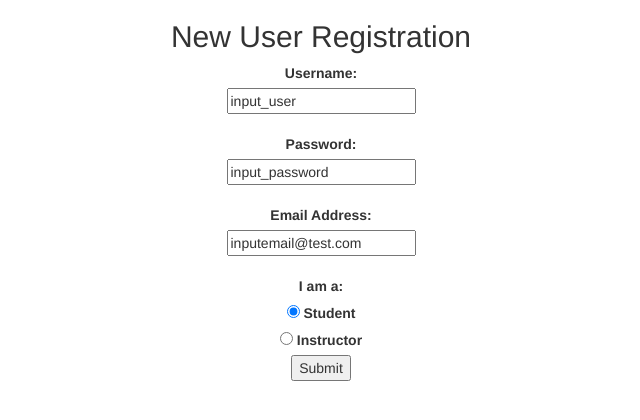
After one commit to CMSC-13600-Data-Engineering/project-kmballantyne, a Django app: page /new in a window 1280 px wide. The commit adds this page. Shown: the top 420 px of the page, without its empty margins (319-959 px from the left). Run offline with Django 4.2, Linux system fonts and the light colour scheme; parts of the project's set-up code (start-up, migrations or seed data) failed here and were passed over.

Commit message:
final submission changes for HW4

```diff
--- a/attendancechimp/app/models.py
+++ b/attendancechimp/app/models.py
@@ -13,14 +13,14 @@ class Person(models.Model):
 
     user = models.ForeignKey(User, on_delete=models.CASCADE)
 
-def create_user(name, email, password, is_instructor):
+def create_ac_user(name, email, password, instructor):
 
     user = User.objects.create_user(name, email, password)
     user.save()
 
-    uni_per = Person(is_instructor=is_instructor, user=user)
+    uni_per = Person(instructor=instructor, user=user)
     uni_per.save()
-
+    #here
     return user, uni_per
 
 # class StudentUsers(models.Model):
--- a/attendancechimp/app/urls.py
+++ b/attendancechimp/app/urls.py
@@ -3,7 +3,15 @@ from django.urls import path
 from . import views
 
 urlpatterns = [
-    path('handleform', views.handle_form, name='form'),
     path('', views.index, name='index'),
-    #path('handleform', views.handle_form, name='form'),
+    path('new', views.new, name='new'),
+    path('new_submit', views.new_submit, name='new_submit'),
+    path('createUser', views.createUser, name='createUser')
+    # path('course_create', views.course_create, name='course_create'),
+    # path('course_create_submit', views.course_create_submit, name='course_create_submit'),
+    # path('qr_create', views.qr_create, name='qr_create'),
+    # path('qr_create_submit', views.qr_create_submit, name='qr_create_submit'),
+    # path('qr_upload', views.qr_upload, name='qr_upload'),
+    # path('qr_upload_submit', views.qr_upload_submit, name='qr_upload_submit'),
+    # path('handleform', views.handle_form, name='form')
 ]
--- a/attendancechimp/app/views.py
+++ b/attendancechimp/app/views.py
@@ -1,11 +1,27 @@
+# these are Django imports
+from venv import create
 from django.shortcuts import render
 from django.http import HttpResponse
 from django.views.decorators.csrf import csrf_exempt
+from django.contrib.auth import login
+from django.core.exceptions import PermissionDenied
+
+# these are import from my model
 from .models import *
 
 @csrf_exempt
 def index(request):
-    return render(request, 'app/index.html', {})
+    '''
+    Presents the main landing page
+    Error checks:
+        - this view only triggers on a GET request.
+    '''
+
+    if request.method == "GET":
+        return render(request, 'app/index.html', {'my_var': 'its value'})
+
+    raise PermissionDenied
+
 
 @csrf_exempt
 def handle_form(request):
@@ -19,3 +35,61 @@ def handle_form(request):
     new_course.save()
 
     return render(request, 'app/index.html', {})
+
+@csrf_exempt
+def new(request):
+    '''
+    The page for creating a new user
+    Error checks:
+        - this view can only trigger on a GET request.
+        - this view only triggers if the user isn't logged in
+    '''
+
+    if request.method == "GET" and not request.user.is_authenticated:
+        return render(request, 'app/new.html', {})
+
+    raise PermissionDenied
+
+@csrf_exempt
+def new_submit(request):
+
+    return render(request)
+
+@csrf_exempt
+def createUser(request):
+
+    '''
+    Handles a submission from a new user creation form
+    Error checks:
+        - raises an error if logged in
+    '''
+
+    # is a user is logged in, if yes then fail
+    #if request.user.is_authenticated:
+    #    raise PermissionDenied
+
+    # get the post data
+    username = request.POST.get("username")
+    email = request.POST.get("email")
+    password = request.POST.get("password")
+    instructor = (request.POST.get("choice") == "instructor")
+
+    if User.objects.filter(email=email).exists():
+        return render(request, 'app/new.html', {'error': 'Email already in use'})
+
+    # return back if there is some kind of error
+    if username is None or\
+        email is None or\
+        password is None or\
+        request.POST.get("choice") is None:
+        return render(request, 'app/new.html', {})
+
+    # create and login
+    user, uni_per = create_ac_user(username, email, password, instructor)
+    login(request, user)
+
+    user.save()
+    uni_per.save()
+
+    # return to index
+    return render(request, 'app/index.html', {})
--- a/attendancechimp/attendancechimp/urls.py
+++ b/attendancechimp/attendancechimp/urls.py
@@ -16,8 +16,21 @@ Including another URLconf
 from django.contrib import admin
 from django.urls import include,path
 
+from app import views
+
 urlpatterns = [
     path('app/', include('app.urls')),
     path('admin/', admin.site.urls),
-    path("accounts/", include("django.contrib.auth.urls"))
+    path("accounts/", include("django.contrib.auth.urls")),
+    path('', views.index, name='index'),
+    path('new', views.new, name='new'),
+    path('new_submit', views.new_submit, name='new_submit'),
+    path('createUser', views.createUser, name='createUser')
+    # path('course_create', views.course_create, name='course_create'),
+    # path('course_create_submit', views.course_create_submit, name='course_create_submit'),
+    # path('qr_create', views.qr_create, name='qr_create'),
+    # path('qr_create_submit', views.qr_create_submit, name='qr_create_submit'),
+    # path('qr_upload', views.qr_upload, name='qr_upload'),
+    # path('qr_upload_submit', views.qr_upload_submit, name='qr_upload_submit'),
+    # path('handleform', views.handle_form, name='form')
 ]
--- /dev/null
+++ b/attendancechimp/templates/app/new.html
@@ -0,0 +1,41 @@
+<!-- templates/base.html -->
+{% extends 'base.html' %}
+
+{% block title %}Sign Up!{% endblock %}
+
+{% block content %}
+{% if user.is_authenticated %}
+
+    <p>You are already logged in!</p>
+
+{% else %}
+
+<center>
+
+    <h2>New User Registration</h2>
+
+    <form action="http://localhost:8000/app/createUser" method="post">
+        <label for="username">Username:</label><br>
+        <input type="text" id="username" name="username" value="input_user" required><br><br>
+
+        <label for="password">Password:</label><br>
+        <input type="text" id="password" name="password" value="input_password" required><br><br>
+
+        <label for="email">Email Address:</label><br>
+        <input type="email" id="email" name="email" value="inputemail@test.com" required><br><br>
+
+        <label for="choice">I am a:</label><br>
+        <input type="radio" id="student" name="choice" value="student" checked>
+        <label for="student">Student</label><br>
+        <input type="radio" id="instructor" name="choice" value="instructor">
+        <label for="instructor">Instructor</label><br>
+        <input type="submit" value="Submit">
+
+    </form>
+
+    <h2 style="color:red">{{error}}</h2>
+
+</center>
+
+{% endif %}
+{% endblock %}
```
Also changed, not shown: attendancechimp/templates/app/index.html (+34 -6 lines), attendancechimp/db.sqlite3, 4 other files.
